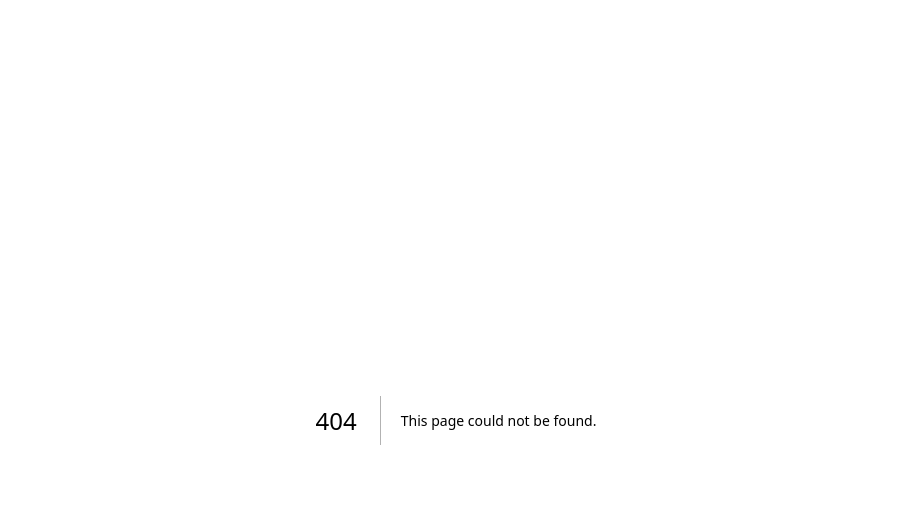
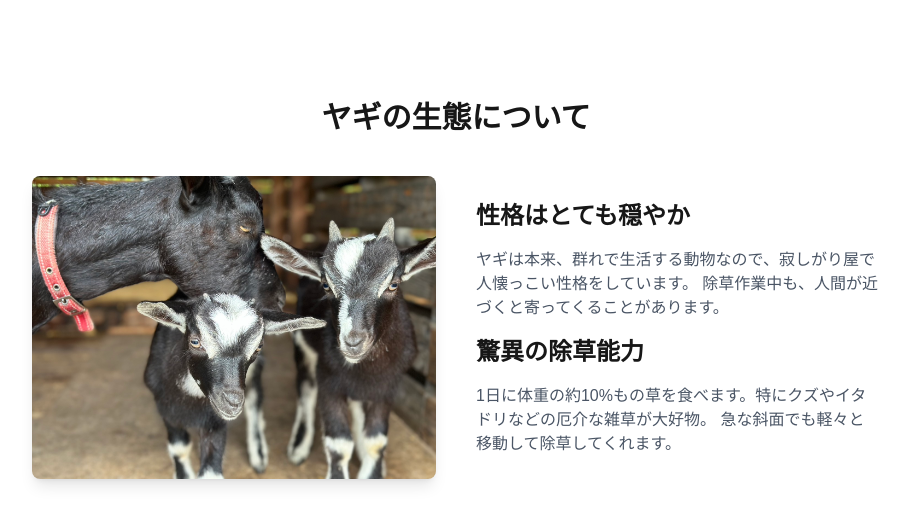
Before and after one commit to mune-Geeks/goat-rental, a Next.js app: page /about-goat in a window 1280 px wide. Before the commit this address had no page. Shown: the top 524 px of the page, without its empty margins (184-1093 px from the left). Built offline with nearby package versions, Linux system fonts and the light colour scheme.

Commit message:
ヤギの紹介画面の作成

```diff
--- /dev/null
+++ b/app/about-goat/page.tsx
@@ -0,0 +1,37 @@
+import Image from "next/image"; // ← これが魔法の部品
+
+export default function AboutGoatPage() {
+  return (
+    <main className="py-20 px-6 max-w-4xl mx-auto">
+      <h1 className="text-3xl font-bold mb-10 text-center">ヤギの生態について</h1>
+
+      <div className="flex flex-col md:flex-row items-center gap-10">
+
+        {/* ▼ 画像エリア */}
+        <div className="w-full md:w-1/2">
+          <Image
+            src="/goat.jpg"       // publicフォルダからのパス
+            alt="草を食べるヤギ"    // 目の不自由な方やSEOのための説明
+            width={600}           // 元画像の横幅（目安でOK）
+            height={400}          // 元画像の高さ（目安でOK）
+            className="rounded-lg shadow-lg object-cover"
+          />
+        </div>
+
+        {/* ▼ 文章エリア */}
+        <div className="w-full md:w-1/2">
+          <h2 className="text-2xl font-bold mb-4">性格はとても穏やか</h2>
+          <p className="text-gray-600 mb-4">
+            ヤギは本来、群れで生活する動物なので、寂しがり屋で人懐っこい性格をしています。
+            除草作業中も、人間が近づくと寄ってくることがあります。
+          </p>
+          <h2 className="text-2xl font-bold mb-4">驚異の除草能力</h2>
+          <p className="text-gray-600">
+            1日に体重の約10%もの草を食べます。特にクズやイタドリなどの厄介な雑草が大好物。
+            急な斜面でも軽々と移動して除草してくれます。
+          </p>
+        </div>
+      </div>
+    </main>
+  );
+}
```
Also changed, not shown: public/goat.jpg (added).
